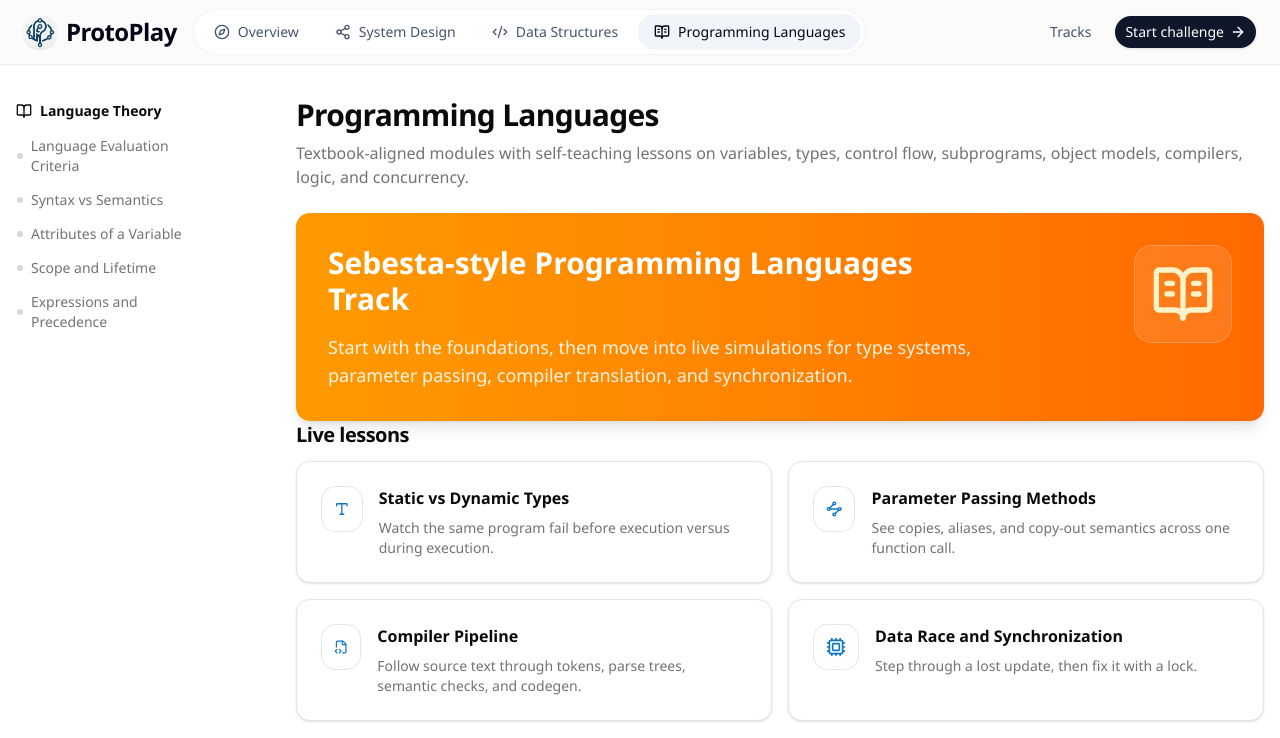
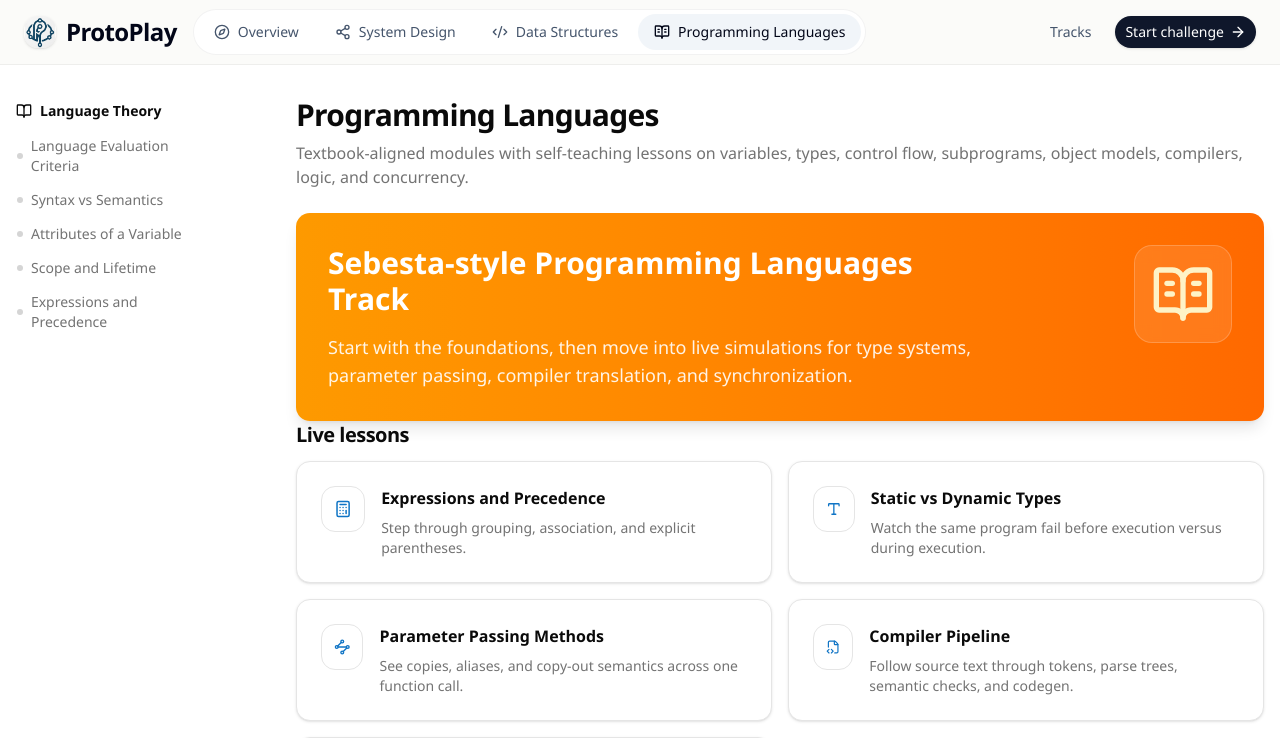
Before and after one commit to Shreyakb301/System-Design, a Next.js app: page /programming-languages in a window 1280 px wide. Shown: the top 738 px of the page. Built offline with nearby package versions, Linux system fonts and the light colour scheme.

Commit message:
List precedence lesson

```diff
--- a/src/app/(routes)/programming-languages/page.tsx
+++ b/src/app/(routes)/programming-languages/page.tsx
@@ -1,6 +1,7 @@
 import Link from "next/link";
 import {
   BookOpenText,
+  Calculator,
   Cpu,
   FileCode2,
   Type,
@@ -10,6 +11,12 @@ import { Card } from "@/components/ui/card";
 import { TOPICS } from "@/lib/topics";
 
 const LIVE_LESSONS = [
+  {
+    title: "Expressions and Precedence",
+    description: "Step through grouping, association, and explicit parentheses.",
+    href: "/programming-languages/expressions-precedence",
+    icon: Calculator,
+  },
   {
     title: "Static vs Dynamic Types",
     description: "Watch the same program fail before execution versus during execution.",
```
